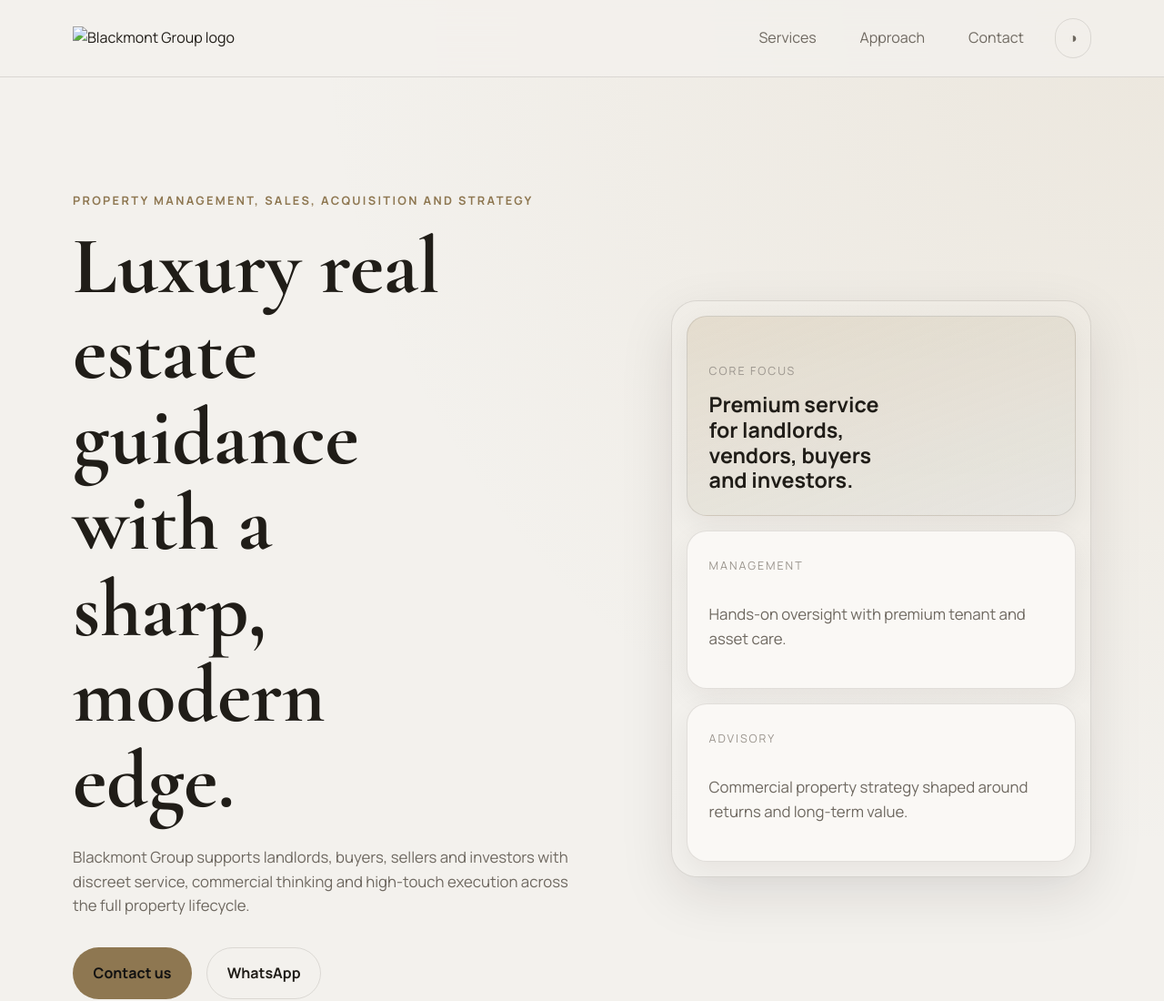
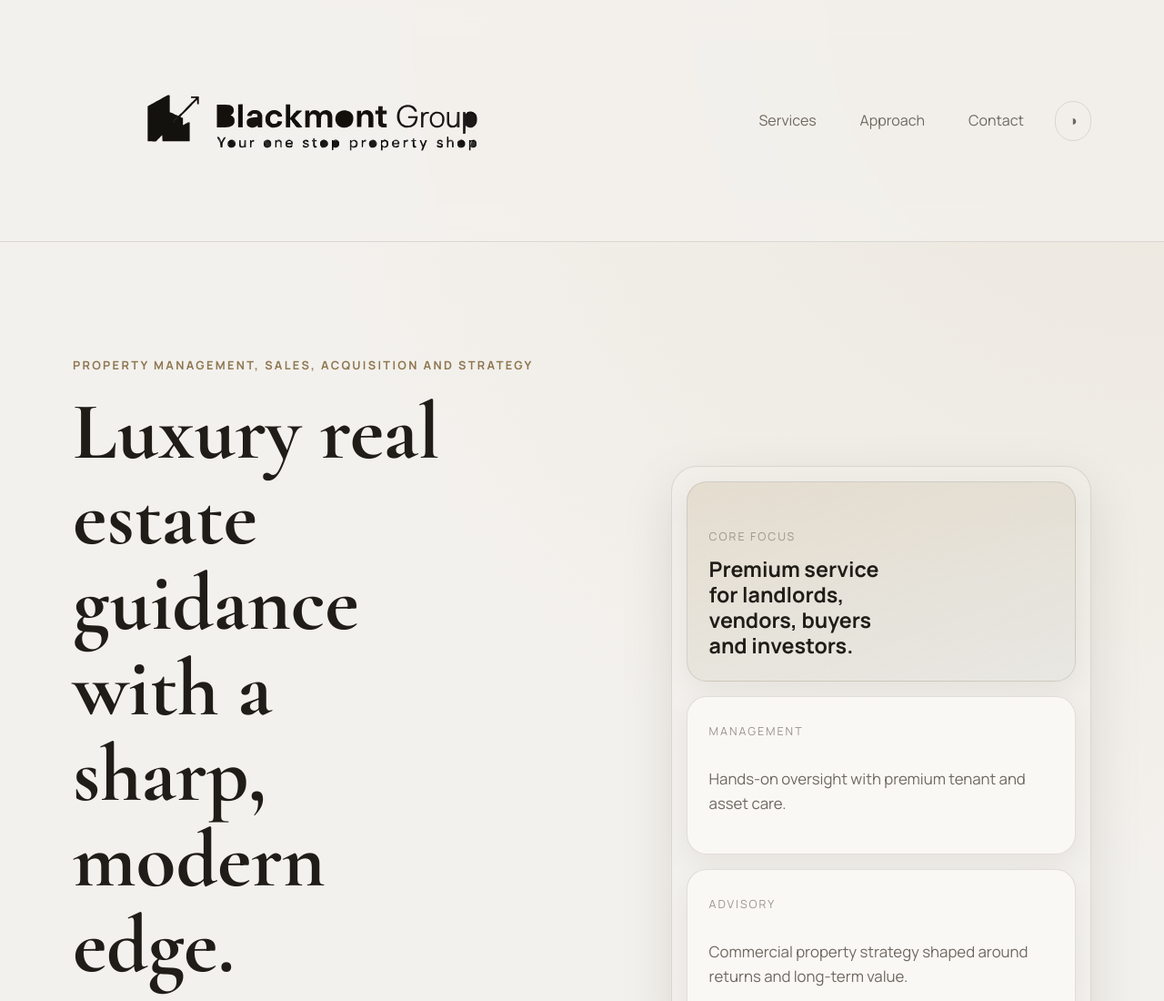
Before and after one commit to cm241/Blackmont-website, a plain HTML site: page index.html in a window 1280 px wide. Shown: the top 1100 px of the page at 91% size. Drawn offline with nearby package versions, Linux system fonts and the light colour scheme.

Commit message:
move logo

```diff
--- a/index.html
+++ b/index.html
@@ -16,7 +16,7 @@
   <header class="site-header">
     <div class="container header-inner">
 <a href="#top" class="brand" aria-label="Blackmont Group home">
-  <img src="./assets/logo-final.svg" alt="Blackmont Group logo" class="brand-mark" />
+  <img src="./logo-final.svg" alt="Blackmont Group logo" class="brand-mark" />
 </a>
       <nav class="site-nav" aria-label="Primary navigation">
         <a href="#services">Services</a>
```
